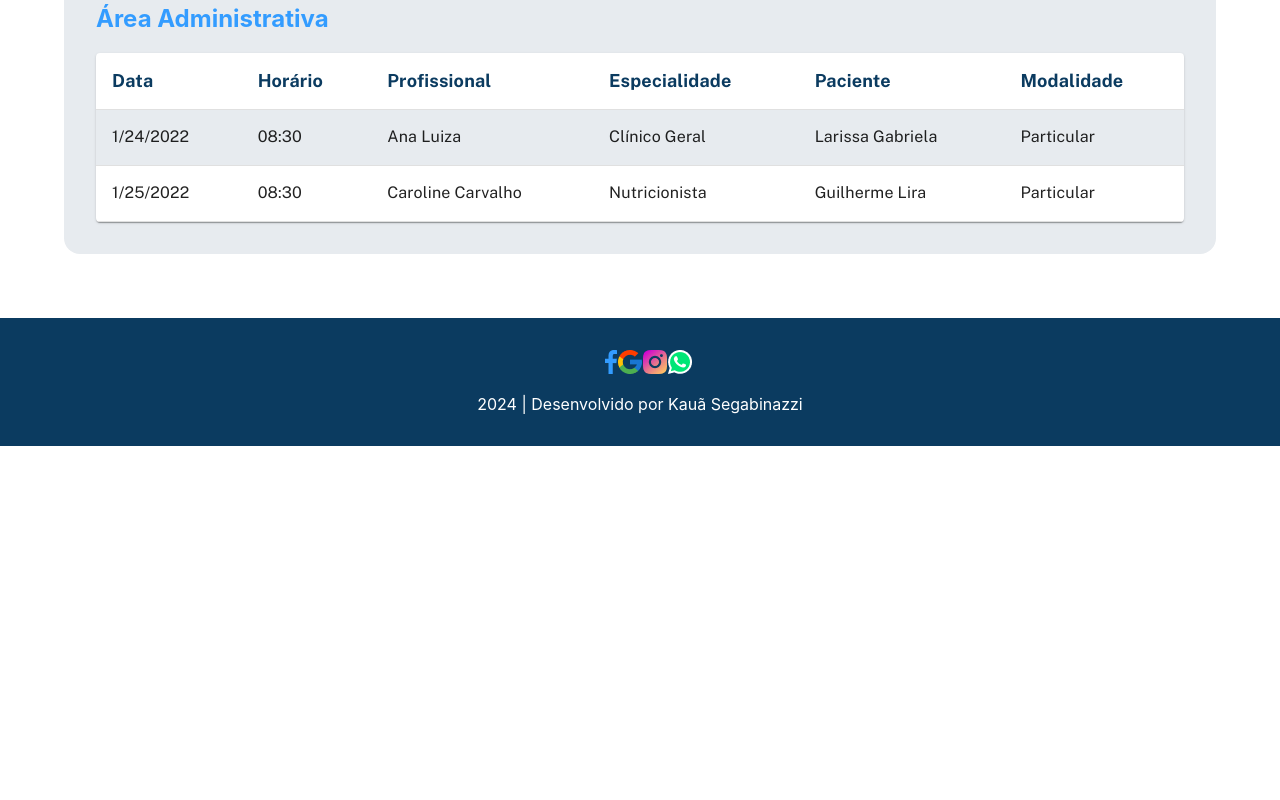
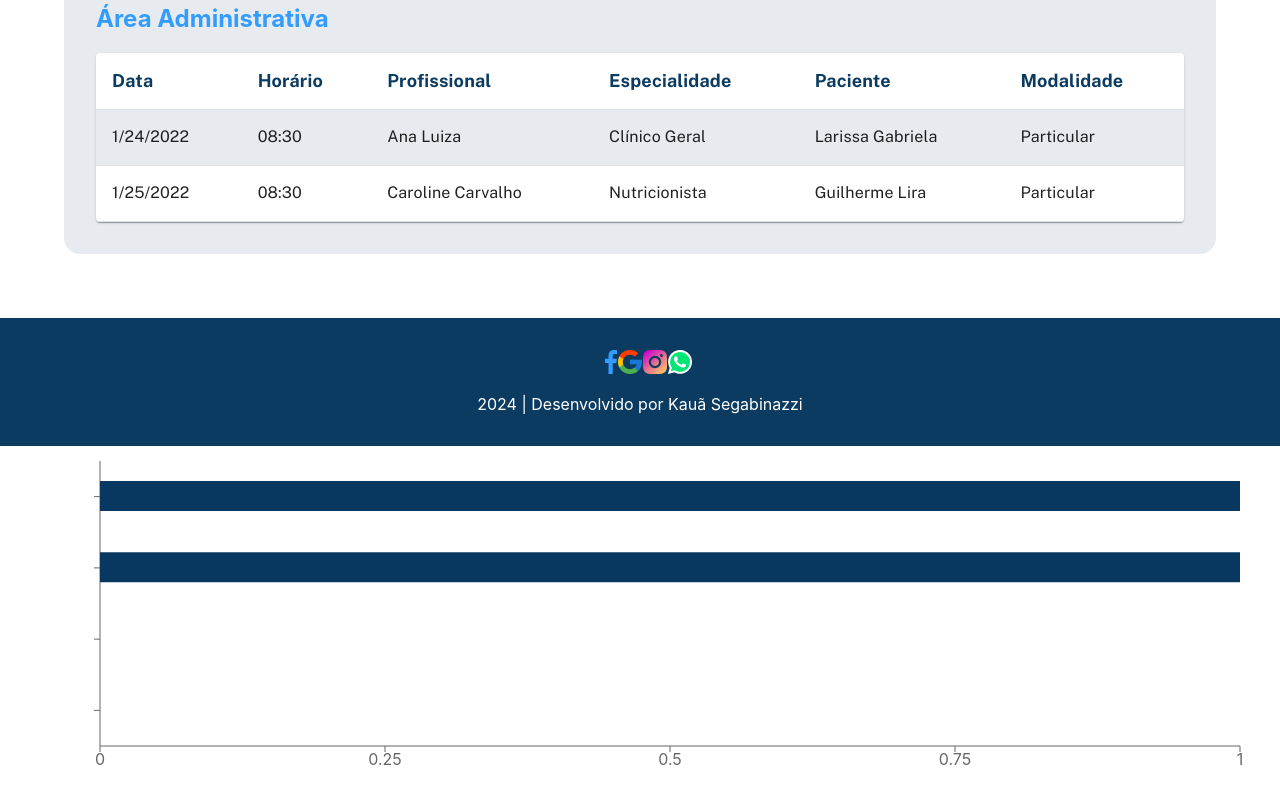
Before and after one commit to Kauasegabinazzi/React-with-Typescript, a React (Create React App) app: page / in a window 1280 px wide. Shown: the part 224-1024 px from the top of the page. Built offline with nearby package versions, Linux system fonts and the light colour scheme; data requests are answered from the project's data file; the HTML template or start-up script is replaced by a standard one.

Commit message:
12-commit

```diff
--- a/src/App.tsx
+++ b/src/App.tsx
@@ -9,10 +9,10 @@ import UseDadosConsulta from './UseDadosConsulta';
 import UseDadosProficional from './UseDadosProficional';
 
 function App() {
-  const { dados: consultas, erro: ConsultasErro} = UseDadosConsulta();
-  const {dados: proficionais, erro: proficionaisErro} = UseDadosProficional();
+  const { dados: consultas, erro: ConsultasErro } = UseDadosConsulta();
+  const { dados: proficionais, erro: proficionaisErro } = UseDadosProficional();
 
-  if(ConsultasErro || proficionaisErro){
+  if (ConsultasErro || proficionaisErro) {
     console.log('erro');
   }
   return (
@@ -23,7 +23,7 @@ function App() {
         <Tabela consultas={consultas}></Tabela>
       </Container>
       <Footer></Footer>
-        <Grafico proficionais={proficionais} consultas={consultas}></Grafico>
+      <Grafico consultas={consultas} profissionais={proficionais}></Grafico>
     </>
   );
 }
--- a/src/components/grafics/index.tsx
+++ b/src/components/grafics/index.tsx
@@ -1,16 +1,24 @@
 import { Bar, BarChart, ResponsiveContainer, XAxis, YAxis } from "recharts";
 import Iconsulta from "../../types/Iconsulta";
 import Iproficional from "../../types/Iproficional";
+import useDadosGrafico from "./useDadosGrafics";
 
 interface Props {
     profissionais: Iproficional[] | null,
     consultas: Iconsulta[] | null
 }
 
+
+interface Idados{
+    nome:string,
+    consultas: number
+}
+
 function Grafico({ profissionais, consultas }: Props) {
+    let dados:  Array<Idados> =  useDadosGrafico({profissionais, consultas})
     return (
         <ResponsiveContainer width="100%" height={350}>
-            <BarChart layout="vertical" data={profissionais} margin={{top:15, right:40, left:40, bottom:20}}>
+            <BarChart layout="vertical" data={dados} margin={{top:15, right:40, left:40, bottom:20}}>
                 <XAxis type="number"></XAxis>
                 <YAxis type="category" dataKey="name"></YAxis>
                 <Bar dataKey="consultas" fill="#083860" barSize={30}></Bar>
--- /dev/null
+++ b/src/components/grafics/useDadosGrafics.ts
@@ -0,0 +1,30 @@
+import Iconsulta from "../../types/Iconsulta";
+import Iproficional from "../../types/Iproficional";
+
+interface Props {
+    profissionais: Iproficional[] | null,
+    consultas: Iconsulta[] | null
+}
+
+
+interface Idados{
+    nome:string,
+    consultas: number
+}
+
+const useDadosGrafico = ({ profissionais, consultas }: Props) => {
+    let dados: Array<Idados> = [];
+
+    if (profissionais && consultas) {
+        dados = profissionais.map((profissional) => ({
+            nome: profissional.nome,
+            consultas: consultas.filter((consulta) =>
+                consulta.profissional.some((prof) => prof.nome === profissional.nome)
+            ).length
+        }))
+    }
+
+    return dados;
+}
+
+export default useDadosGrafico;
```
